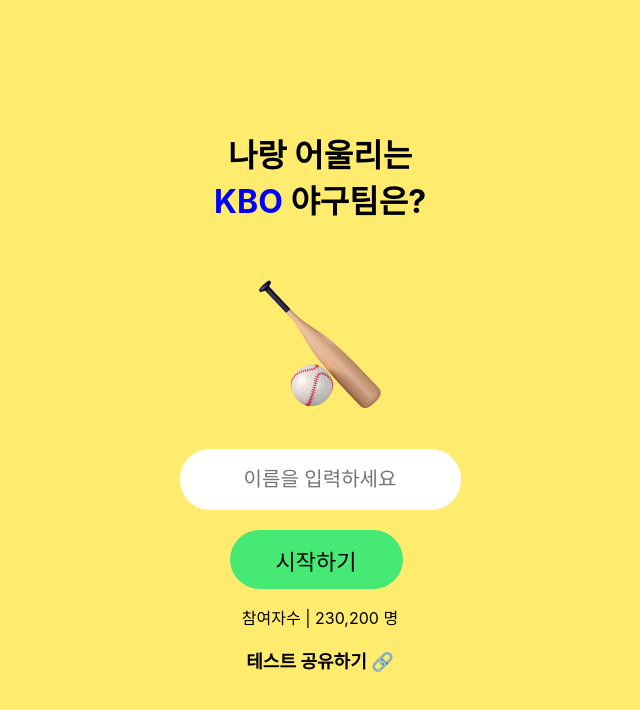
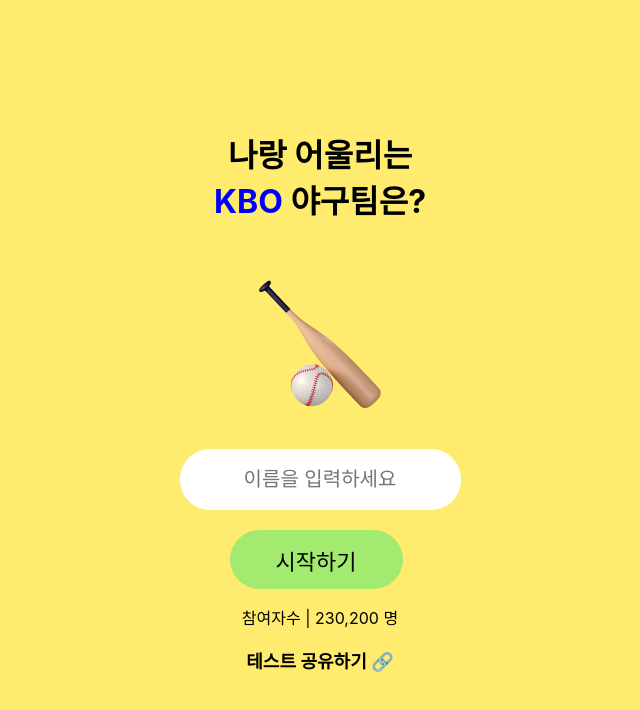
Before and after one commit to seyun31/baseballTest, a React (Vite) app: page / in a window 1280 px wide. Shown: the top 710 px of the page, without its empty margins (320-960 px from the left). Built offline with nearby package versions, Linux system fonts and the light colour scheme.

Commit message:
Feat: 경로 수정정

```diff
--- a/package.json
+++ b/package.json
@@ -12,6 +12,7 @@
   "dependencies": {
     "react": "^19.0.0",
     "react-dom": "^19.0.0",
+    "react-router-dom": "^7.2.0",
     "styled-components": "^6.1.15"
   },
   "devDependencies": {
--- a/src/components/App.jsx
+++ b/src/components/home.jsx
@@ -1,9 +1,9 @@
 import { useState } from 'react'
 import styled from "styled-components";
-import GlobalStyle from "./GlobalStyle"
+import GlobalStyle from "../style/GlobalStyle"
 import mainImage from "../assets/baseball.png";
 
-function App() {
+function Home() {
   return (
     <>
     <GlobalStyle />
@@ -18,7 +18,7 @@
   )
 }
 
-export default App
+export default Home
 
 const Title = styled.h1`
   font-size: 32px;
@@ -50,7 +50,7 @@
 const StartButton = styled.button`
   width: 173px;
   height: 59px;
-  background-color: #47E975;
+  background-color: #47e97580;
   color: black;
   font-size: 22px;
   border: none;
--- a/src/main.jsx
+++ b/src/main.jsx
@@ -1,7 +1,15 @@
-import { createRoot } from 'react-dom/client'
-import './index.css'
-import App from "../src/components/App"
+import { createRoot } from 'react-dom/client';
+import { BrowserRouter, Routes, Route } from 'react-router-dom';
+import Home from "../src/components/home"
+import GlobalStyle from "./style/GlobalStyle";
 
 createRoot(document.getElementById('root')).render(
-    <App />
-)
+    <>
+        <GlobalStyle />
+        <BrowserRouter>
+            <Routes>
+                <Route path='/' element={<Home />} />
+            </Routes>
+        </BrowserRouter>
+    </>
+);
```
Also changed, not shown: src/style/GlobalStyle.js (renamed from src/components/GlobalStyle.js), 1 other file (tests, documents, lock files or other folders).
